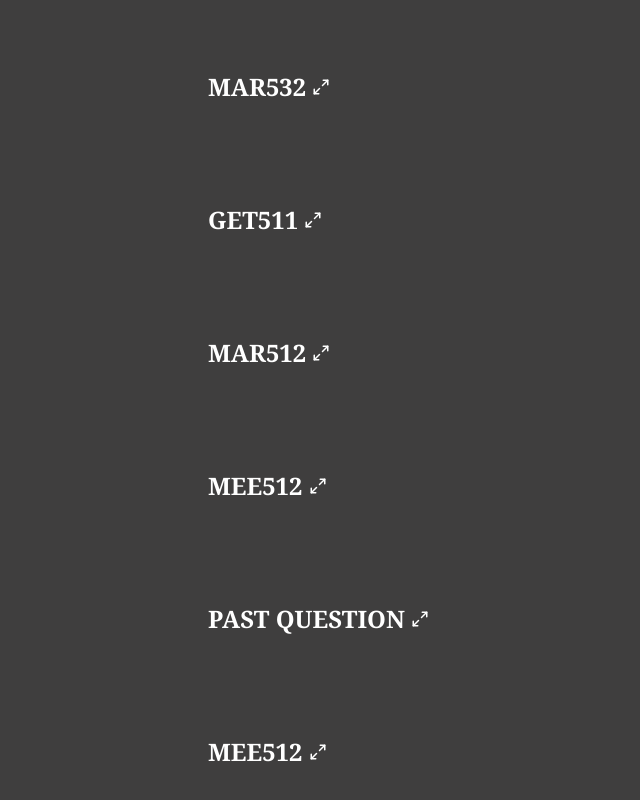
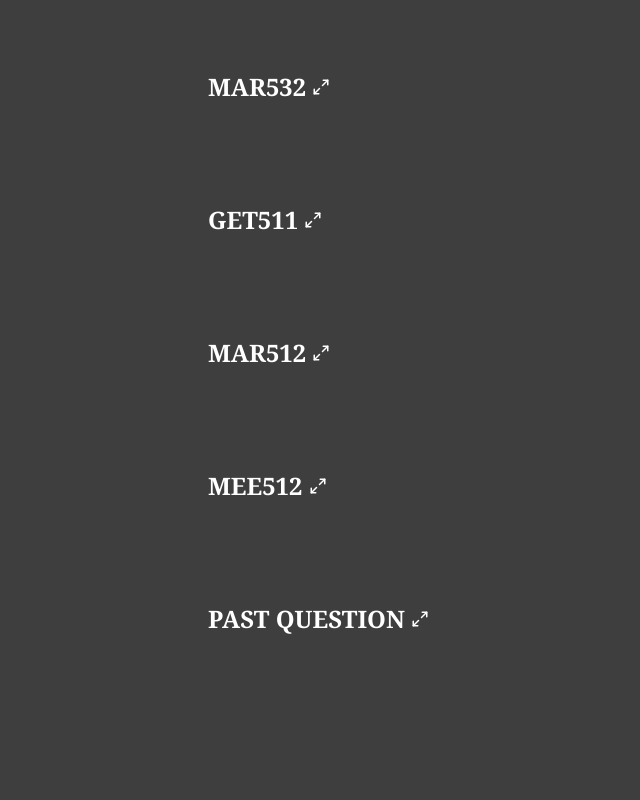
Before and after one commit to Joebakid/PDF-STORAGE, a React (Vite) app: page / in a window 1280 px wide. Shown: the part 513-1313 px from the top of the page, without its empty margins (0-640 px from the left). Built offline with nearby package versions, Linux system fonts and the light colour scheme.

Commit message:
-rm pdf 512

```diff
--- a/src/App.jsx
+++ b/src/App.jsx
@@ -164,7 +164,7 @@ function App() {
       <CourseSection title='MEE512' docs={mee512}/>
       <CourseSection title='PAST QUESTION' docs={PQ}/>
 
-      <CourseSection title="MEE512" docs={mee512} />
+      {/* <CourseSection title="MEE512" docs={mee512} /> */}
 
     </div>
   );
```
